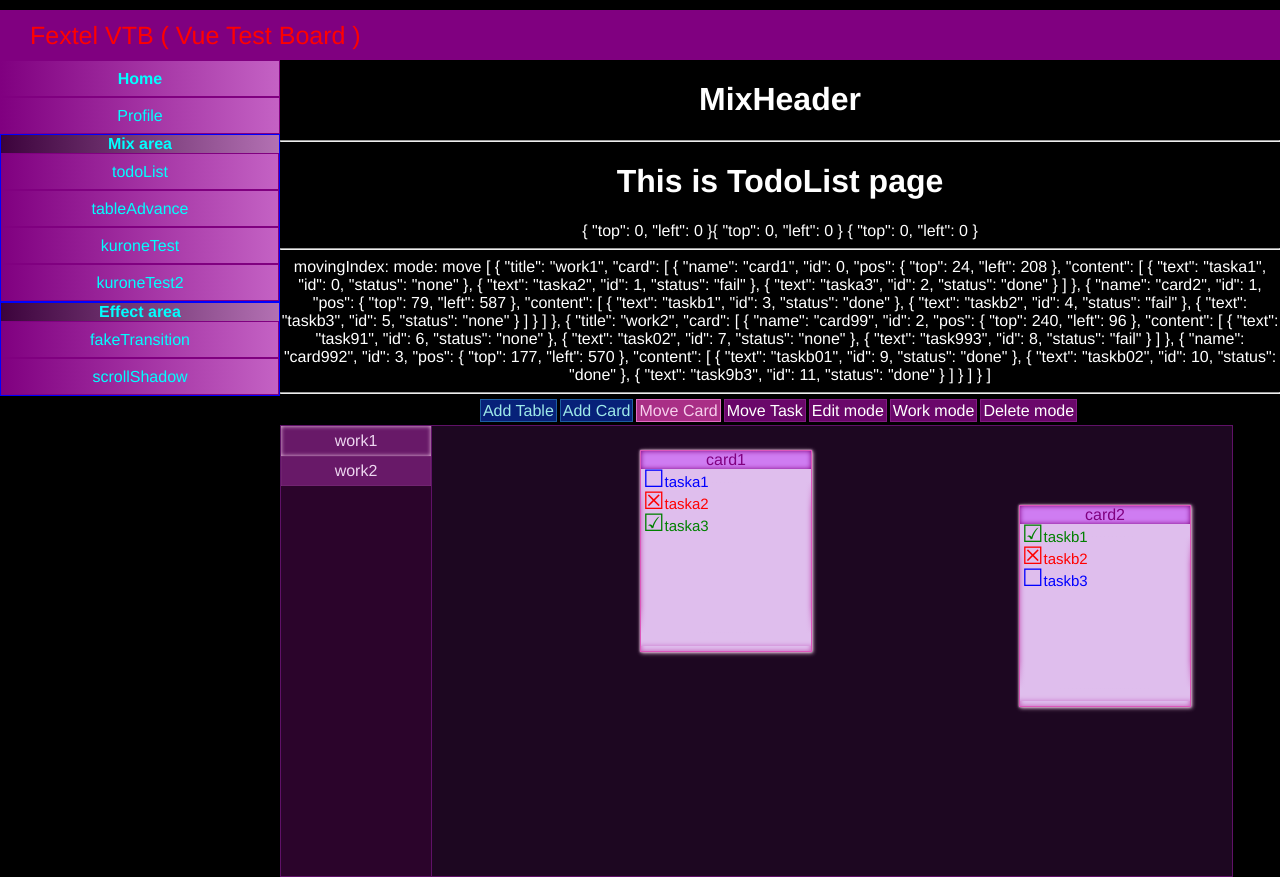
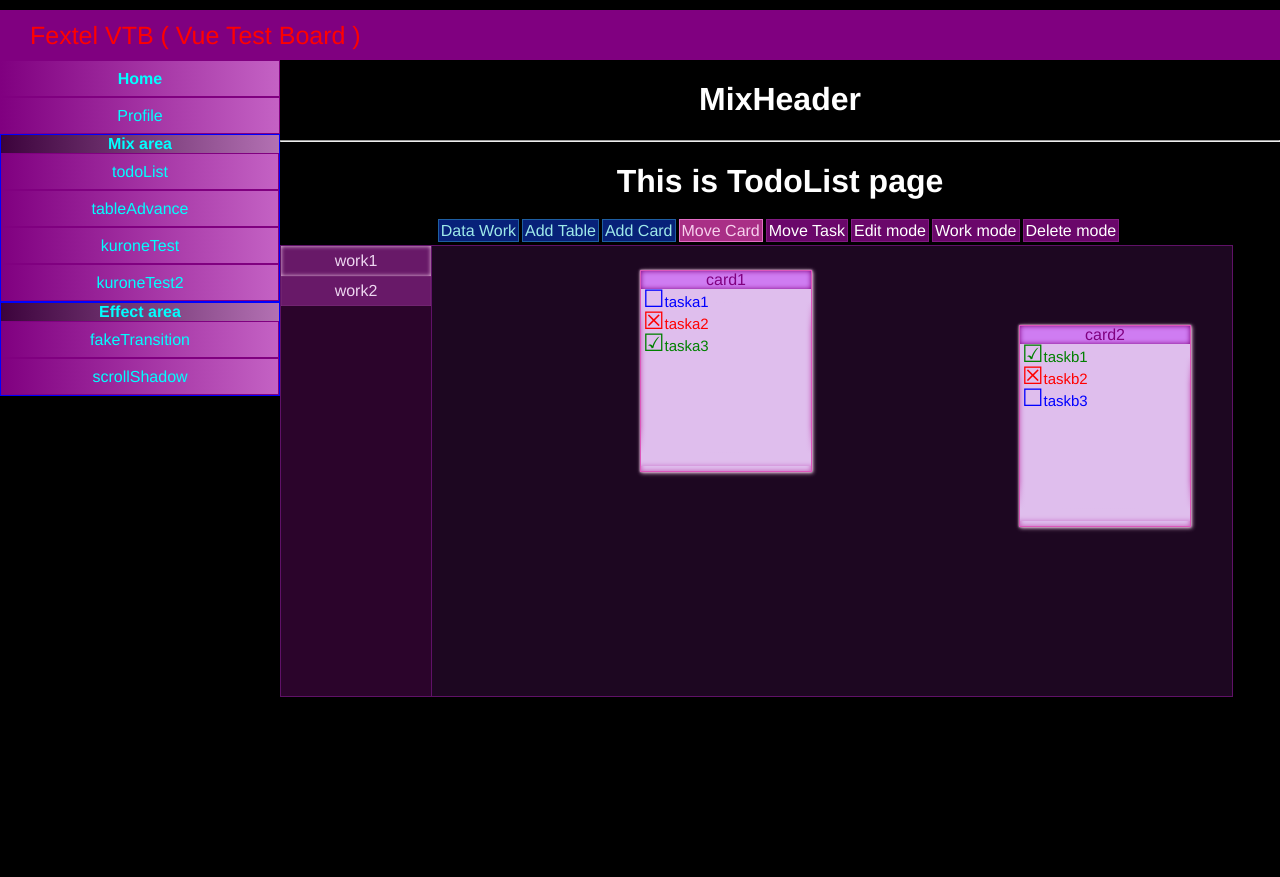
Before and after one commit to mitetsu-kurone/kurone, a Vue app: page /#/mix/todoList in a window 1280 px wide. After the commit the page ends 800 px from the top, so only its background shows below. Built offline with nearby package versions, Linux system fonts and the light colour scheme.

Commit message:
[change]mobile touch move for todolist

```diff
--- a/src/views/Mix/TodoList.vue
+++ b/src/views/Mix/TodoList.vue
@@ -1,12 +1,17 @@
 <template>
   <div>
     <h1>This is TodoList page</h1>
-    {{ startPos }}{{ listStyleOrigin }} {{ listStyleEnd }}
-    <hr />
-    movingIndex: {{ movingIndex }} mode: {{ mode }}
-    {{ todoList }}
-    <hr />
+    <div v-if="showDataWork">
+      {{ startPos }}{{ listStyleOrigin }} {{ listStyleEnd }}
+      <hr />
+      movingIndex: {{ movingIndex }} mode: {{ mode }}
+      {{ todoList }}
+      <hr />
+    </div>
     <!-- <span class="mode-status">Status: {{ mode }} Mode</span> -->
+    <span class="top-button add" @click="showDataWork = !showDataWork"
+      >Data Work</span
+    >
     <span class="top-button add" @click="addTable()">Add Table</span>
     <span class="top-button add" @click="addCard()">Add Card</span>
     <span
@@ -78,6 +83,9 @@
             class="list move-mode"
             :ref="'mainlist_' + index"
             draggable="true"
+            @touchstart.prevent="event => touchStart(event, index)"
+            @touchmove.prevent="touchMove"
+            @touchend.prevent="moveEnd"
             @dragStart="event => moveStart(event, index)"
             @drag="newMove"
             @dragEnd="moveEnd"
@@ -200,6 +208,7 @@ export default {
   mounted() {},
   data() {
     return {
+      showDataWork: false,
       mode: "move",
       movingIndex: null,
       nowTable: 0,
@@ -330,8 +339,8 @@ export default {
     },
     switchStatus(cardIndex, taskIndex) {
       const statusTran = {
-        none: "work",
-        work: "fail",
+        none: "done",
+        done: "fail",
         fail: "none"
       };
       const target = this.todoList[this.nowTable].card[cardIndex].content[
@@ -368,8 +377,16 @@ export default {
     changeMode(mode) {
       this.mode = mode;
     },
+    touchStart(event, index = null) {
+      this.moveStart(event.touches[0], index);
+    },
+    touchMove: _.throttle(
+      function(event) {
+        this.moveList(event.touches[0]);
+      },
+      150 // time
+    ),
     moveStart(event, index = null) {
-      //console.log("start", event.clientX, index);
       if (index !== null) {
         this.listStyleOrigin = {
           ...this.todoList[this.nowTable].card[index].pos
```
